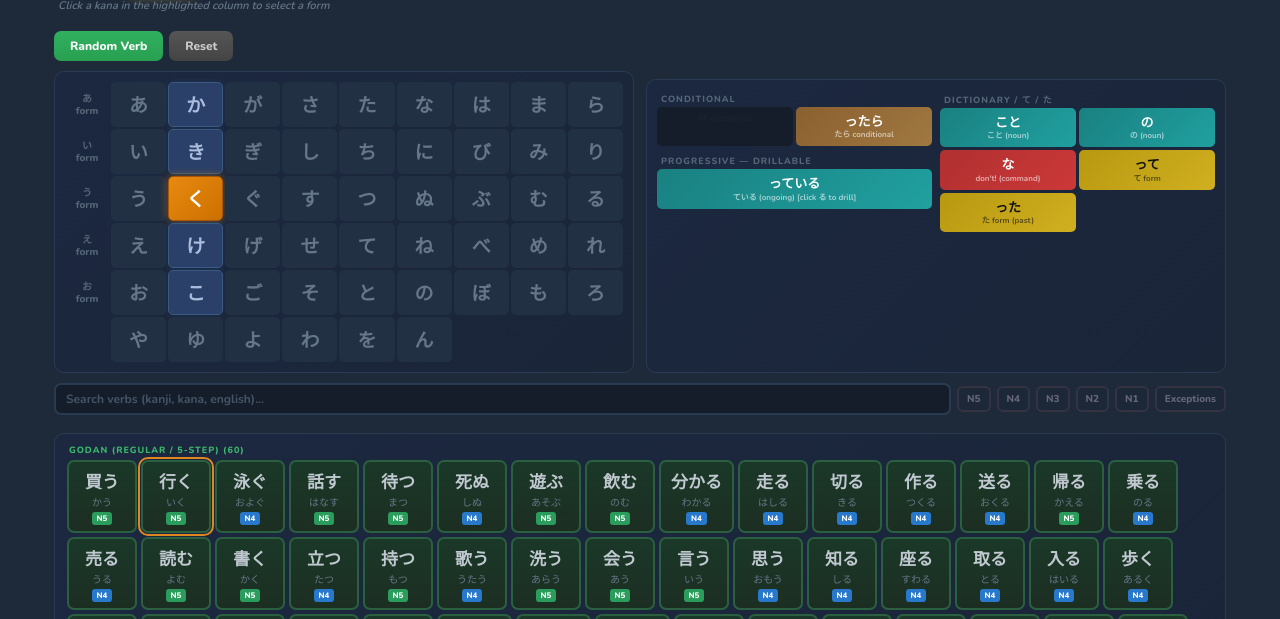
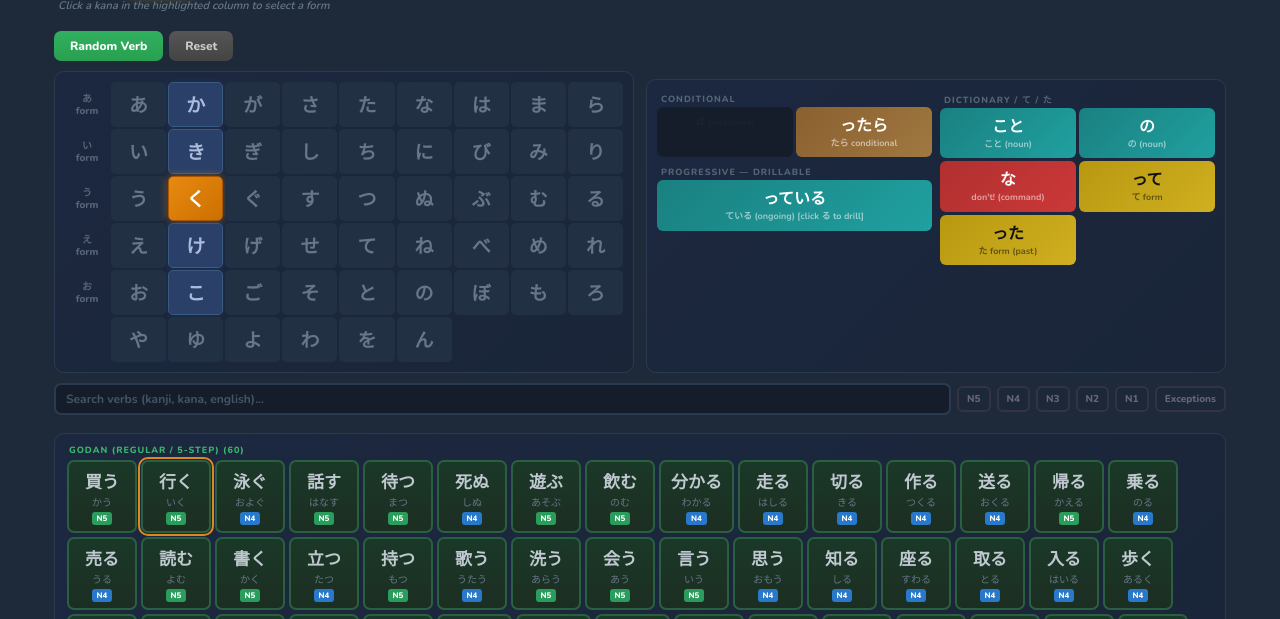
Before and after one commit to mlongob/japanese-conjugation-lab, a plain HTML site: page index.html in a window 1280 px wide. Shown: the part 179-798 px from the top of the page. Drawn offline with nearby package versions, Linux system fonts and the light colour scheme.

Commit message:
Increase conjugation button font size for readability
Japanese text: 13px -> 16px, labels: 8px -> 9px, padding increased.
Conjugation cells are now much easier to read at a glance.

Co-Authored-By: Claude Opus 4.6 (1M context) <noreply@anthropic.com>

```diff
--- a/index.html
+++ b/index.html
@@ -145,11 +145,11 @@
   .conj-grid.cols-3 { grid-template-columns:repeat(3,1fr); }
   .conj-grid.cols-1 { grid-template-columns:1fr; }
   .cc {
-    padding:6px 4px; border-radius:5px;
-    font-family:'M PLUS Rounded 1c',sans-serif; font-size:13px; font-weight:700;
-    text-align:center; line-height:1.25; transition:all 0.15s; cursor:default;
+    padding:8px 6px; border-radius:6px;
+    font-family:'M PLUS Rounded 1c',sans-serif; font-size:16px; font-weight:700;
+    text-align:center; line-height:1.3; transition:all 0.15s; cursor:default;
   }
-  .cc .lb { display:block; font-family:'Nunito',sans-serif; font-size:8px; font-weight:700; opacity:0.6; margin-top:1px; }
+  .cc .lb { display:block; font-family:'Nunito',sans-serif; font-size:9px; font-weight:700; opacity:0.55; margin-top:2px; }
   .cc.off { background:#151d2a; color:#2a3040; }
   .cc.off .lb { opacity:0.3; }
   .cc.lit { cursor:pointer; }
```
